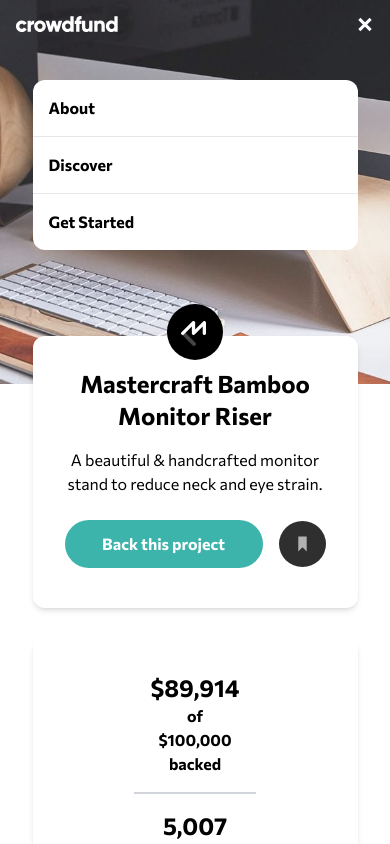
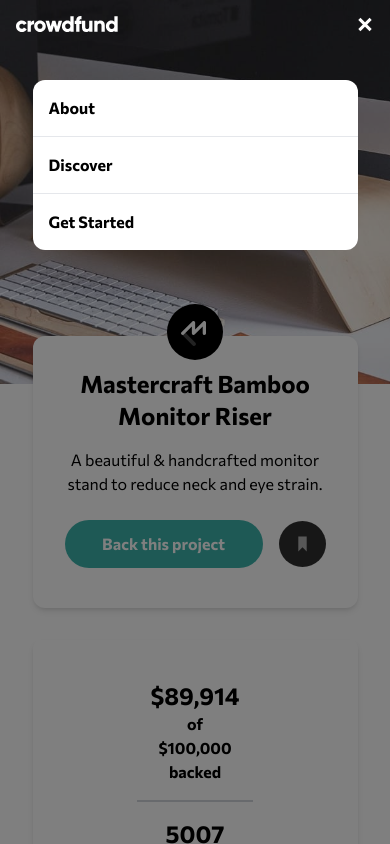
Before and after one commit to jjdavenport/crowdfunding-product-page-main, a React (Vite) app: page / in a window 390 px wide. Both pictures are taken after a click on the button 366 px from the left and 24 px from the top of the page. Shown: the top 844 px of the page. Built offline with nearby package versions, Linux system fonts and the light colour scheme.

Commit message:
add overlay mobileMenu select

```diff
--- a/src/App.jsx
+++ b/src/App.jsx
@@ -13,6 +13,7 @@
   const [selected, setSelected] = useState(null);
   const [complete, setComplete] = useState(false);
   const [value, setValue] = useState(89914);
+  const [backers, SetBackers] = useState(5007);
 
   const toggle = () => {
     setSelected(null);
@@ -30,6 +31,7 @@
     setValue((prevVal) => prevVal + val);
     setSelect(false);
     setComplete(true);
+    SetBackers(backers + 1);
   };
 
   const reset = () => {
@@ -39,14 +41,14 @@
   return (
     <>
       <div className="flex flex-col items-center gap-8 pb-10 font-custom text-base">
-        <Nav desktop={media} />
+        <Nav select={select} desktop={media} />
         <MasterCraft
           desktop={media}
           selected={selected}
           onSelect={onSelect}
           onClick={toggle}
         />
-        <Backed value={value} />
+        <Backed backers={backers} value={value} />
         <About onClick={onSelect} />
         {select && (
           <Select
--- a/src/components/backed.jsx
+++ b/src/components/backed.jsx
@@ -1,16 +1,17 @@
 import Bar from "./bar";
 
-const Backed = ({ value }) => {
+const Backed = ({ value, backers }) => {
   const formatValue = value.toLocaleString();
   return (
     <>
-      <main className="flex w-10/12 flex-col items-center rounded-lg p-4 text-center shadow-md">
+      <main className="flex w-10/12 flex-col items-center rounded-lg p-6 text-center shadow-md">
         <ul className="flex w-full flex-col items-center divide-y-2 divide-gray-300">
           <li className="flex w-5/12 flex-col items-center p-4 text-2xl font-bold">
             ${formatValue} <span className="text-base">of $100,000 backed</span>
           </li>
           <li className="flex w-5/12 flex-col items-center p-4 text-2xl font-bold">
-            5,007 <span className="text-base">total backers</span>
+            {backers}
+            <span className="text-base">total backers</span>
           </li>
           <li className="flex w-5/12 flex-col items-center p-4 text-2xl font-bold">
             56 <span className="text-base">days left</span>
--- a/src/components/mobile-menu.jsx
+++ b/src/components/mobile-menu.jsx
@@ -1,7 +1,21 @@
-const MobileMenu = () => {
+import { useEffect } from "react";
+
+const MobileMenu = ({ onClose }) => {
+  useEffect(() => {
+    document.body.classList.add("overflow-hidden");
+
+    return () => {
+      document.body.classList.remove("overflow-hidden");
+    };
+  }, []);
+
   return (
     <>
-      <dialog className="top-20 block w-10/12 rounded-xl">
+      <div
+        className="fixed inset-0 z-40 bg-black bg-opacity-50"
+        onClick={onClose}
+      ></div>
+      <dialog className="top-20 z-50 block w-10/12 rounded-xl">
         <ul className="divide-y-[1px]">
           <li className="p-4">
             <a className="font-bold" href="#">
--- a/src/components/nav.jsx
+++ b/src/components/nav.jsx
@@ -4,7 +4,7 @@
 import MobileMenu from "./mobile-menu";
 import closeIcon from "./assets/icon-close-menu.svg";
 
-const Nav = ({ desktop }) => {
+const Nav = ({ desktop, select }) => {
   const [menu, setMenu] = useState(false);
   const toggle = () => setMenu(!menu);
   if (desktop) {
@@ -31,8 +31,14 @@
   return (
     <>
       <nav className="flex h-96 w-full justify-between bg-mobile bg-cover p-4">
-        <img className="h-4 object-contain" src={logo} />
-        <button className="h-4 w-4" onClick={toggle}>
+        <img
+          className={`${select ? "z-0" : "z-50"} h-4 object-contain`}
+          src={logo}
+        />
+        <button
+          className={`${select ? "z-0" : "z-50"} h-4 w-4`}
+          onClick={toggle}
+        >
           <img className="object-contain" src={menu ? closeIcon : menuIcon} />
         </button>
       </nav>
--- a/src/components/select.jsx
+++ b/src/components/select.jsx
@@ -1,19 +1,34 @@
+import { useEffect } from "react";
 import Selected from "./selected";
 import closeIcon from "./assets/icon-close-modal.svg";
 
 const Select = ({ onClose, onSelect, selected, onComplete }) => {
+  // Disable scrolling on the body when the modal is open
+  useEffect(() => {
+    document.body.classList.add("overflow-hidden");
+
+    return () => {
+      document.body.classList.remove("overflow-hidden");
+    };
+  }, []);
+
   return (
     <>
-      <dialog className="top-20 flex w-10/12 flex-col gap-4 rounded-lg p-8">
+      <div className="fixed inset-0 z-40 bg-black bg-opacity-50"></div>
+      <div className="fixed inset-0 z-50 flex items-center justify-center p-4">
+        <dialog
+          open
+          className="relative flex max-h-[90%] w-full max-w-lg flex-col gap-4 overflow-y-auto rounded-lg bg-white p-8 shadow-lg"
+        >
           <div className="flex justify-between">
             <h3 className="text-2xl font-bold">Back this project</h3>
             <button onClick={onClose}>
-            <img src={closeIcon} />
+              <img src={closeIcon} alt="Close" />
             </button>
           </div>
           <p>
-          Want to support us in bringing Mastercraft Bamboo Monitor Riser out in
-          the world?
+            Want to support us in bringing Mastercraft Bamboo Monitor Riser out
+            into the world?
           </p>
           <ul className="flex flex-col gap-4">
             <Selected
@@ -21,9 +36,7 @@
               onSelect={() => onSelect("no reward")}
               onClick={onComplete}
               title="Pledge with no reward"
-            paragraph="Choose to support us
-              without a reward if you simply believe in our project. As a backer, you
-              will be signed up to receive product updates via email."
+              paragraph="Choose to support us without a reward if you simply believe in our project. As a backer, you will be signed up to receive product updates via email."
               input={1}
             />
             <Selected
@@ -32,9 +45,7 @@
               onClick={onComplete}
               title="Bamboo Stand"
               pledge="25"
-            paragraph="You get an ergonomic stand made of natural bamboo.
-              You've helped us launch our promotional campaign, and you’ll be added to a
-              special Backer member list."
+              paragraph="You get an ergonomic stand made of natural bamboo. You've helped us launch our promotional campaign, and you’ll be added to a special Backer member list."
               input={25}
               amount={"101"}
             />
@@ -44,22 +55,19 @@
               onClick={onComplete}
               title="Black Edition Stand"
               pledge="75"
-            paragraph="You get a Black Special Edition
-                  computer stand and a personal thank you. You’ll be added to our Backer
-                  member list. Shipping is included."
+              paragraph="You get a Black Special Edition computer stand and a personal thank you. You’ll be added to our Backer member list. Shipping is included."
               input={75}
               amount="64"
             />
             <Selected
               title="Mahogany Special Edition Pledge $200 or more"
               pledge="200"
-            paragraph="You get two Special Edition
-                Mahogany stands, a Backer T-Shirt, and a personal thank you. You’ll be
-                added to our Backer member list. Shipping is included."
+              paragraph="You get two Special Edition Mahogany stands, a Backer T-Shirt, and a personal thank you. You’ll be added to our Backer member list. Shipping is included."
               amount="0"
             />
           </ul>
         </dialog>
+      </div>
     </>
   );
 };
--- a/src/components/selected.jsx
+++ b/src/components/selected.jsx
@@ -23,11 +23,11 @@
 
   return (
     <>
-      <button
+      <li
         onClick={onSelect}
         className={`${amount === "0" ? "opacity-40" : null} ${selected ? "outline-moderateCyan" : "outline-darkGray"} flex flex-col gap-4 divide-y-2 rounded-lg text-start outline outline-2`}
       >
-        <div className="flex flex-col gap-2 p-4">
+        <button className="flex flex-col gap-2 p-4 text-left">
           <div className="flex items-center gap-2">
             <div className="flex h-4 w-4 items-center justify-center rounded-full outline outline-[1px] outline-darkGray">
               <div
@@ -43,7 +43,7 @@
           )}
           <p>{paragraph}</p>
           {amount && <span>{amount} left</span>}
-        </div>
+        </button>
         {selected && input && (
           <div className="flex w-full flex-col gap-1 p-4">
             <span>Enter your pledge</span>
@@ -69,7 +69,7 @@
             </div>
           </div>
         )}
-      </button>
+      </li>
     </>
   );
 };
```
Lines whose indentation alone changed are shown as unchanged.
